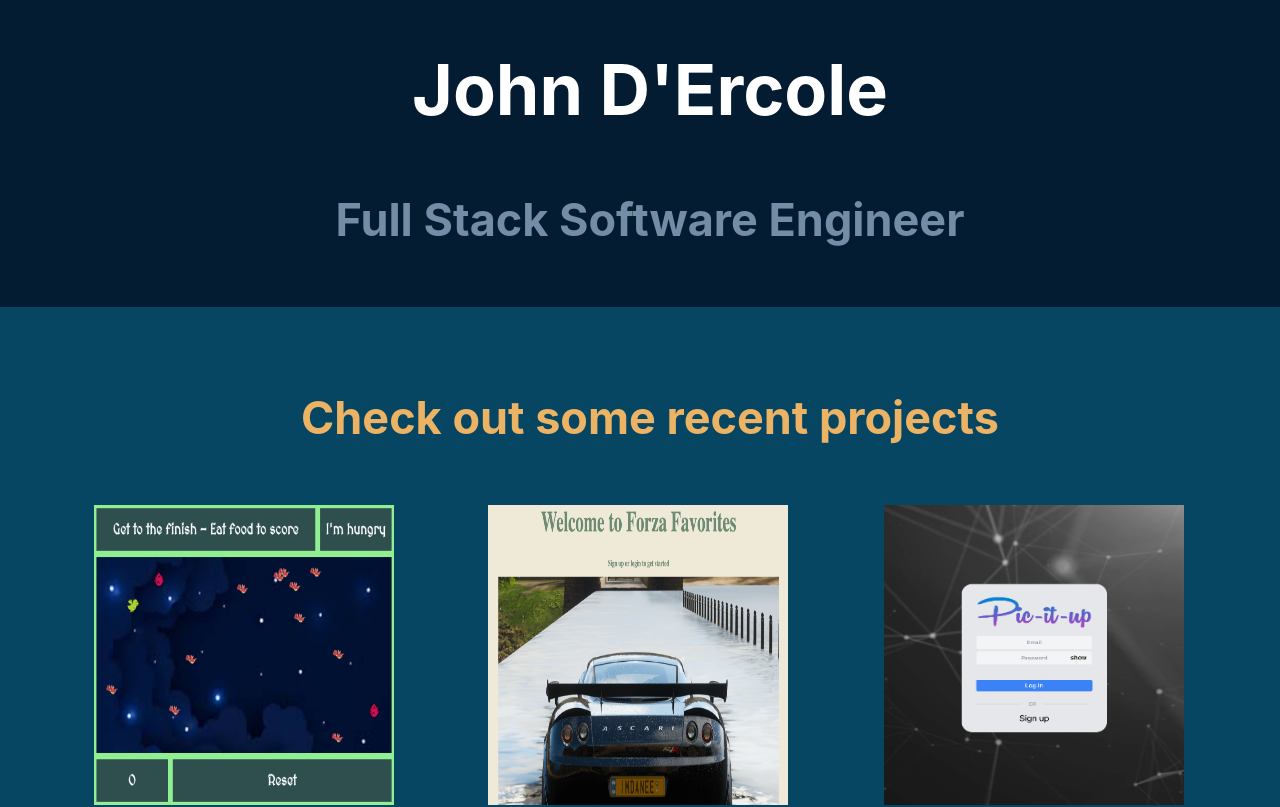
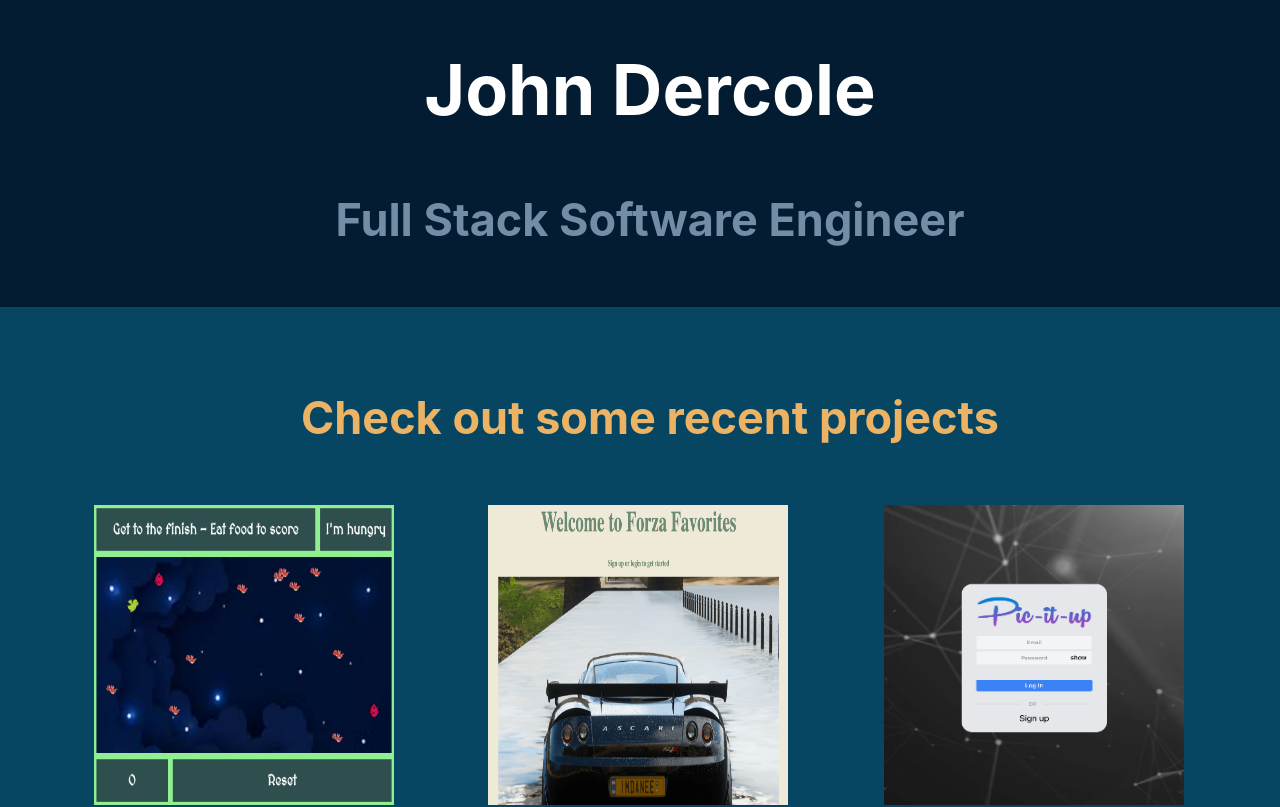
Before and after one commit to GianlorenzoDercole/portfolio, a Next.js app: page / in a window 1280 px wide. Shown: the top 807 px of the page. Built offline with nearby package versions, Linux system fonts and the light colour scheme.

Commit message:
removed apostrophe from name

```diff
--- a/pages/index.js
+++ b/pages/index.js
@@ -75,7 +75,7 @@ export default function Home() {
             margin-right: 20px
         }
     `}</style>
-<h1 className='whiteText margin-left'>John D'Ercole</h1>
+<h1 className='whiteText margin-left'>John Dercole</h1>
 
 <h4 className='orangeText margin-left'>Full Stack Software Engineer</h4>
 <div className='bg mt'>
```
